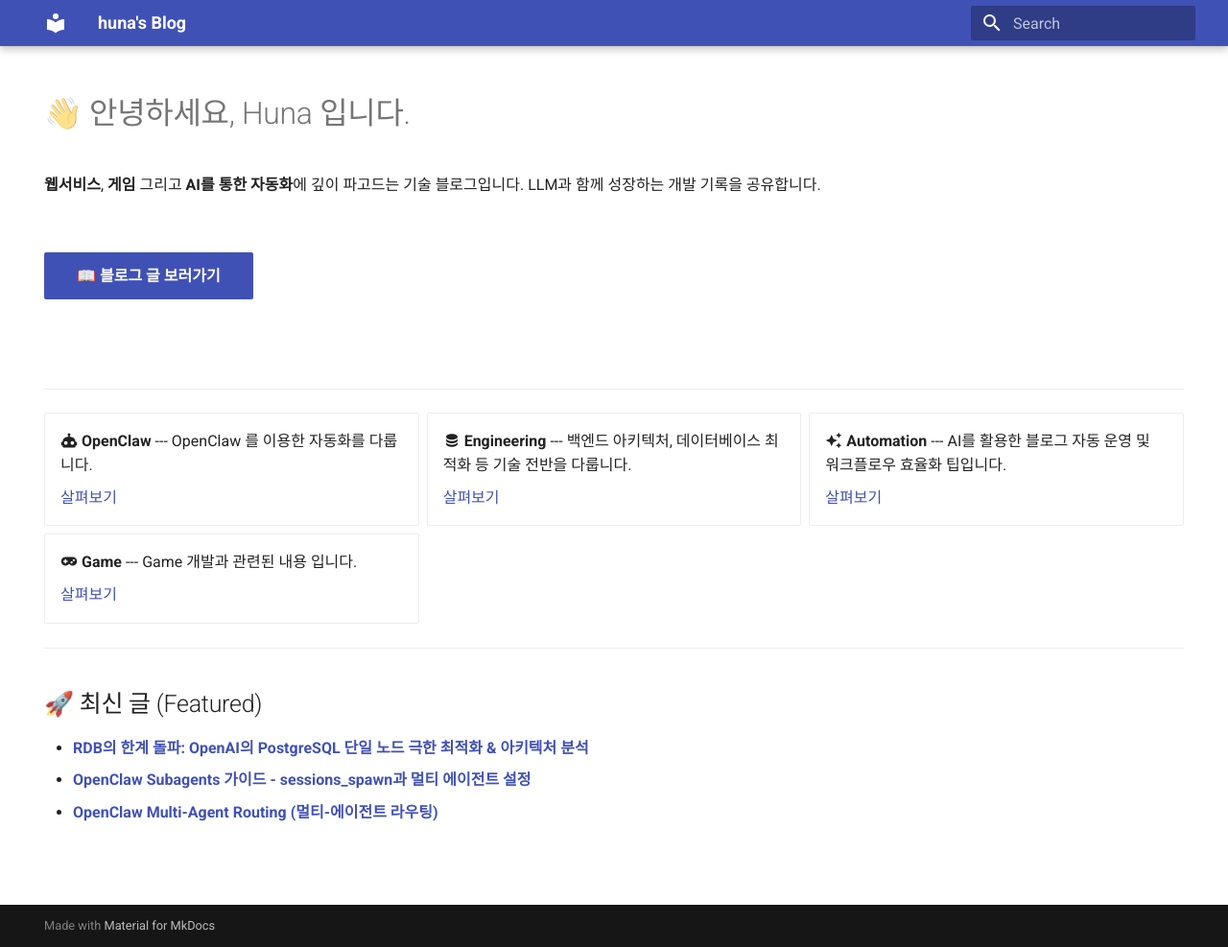
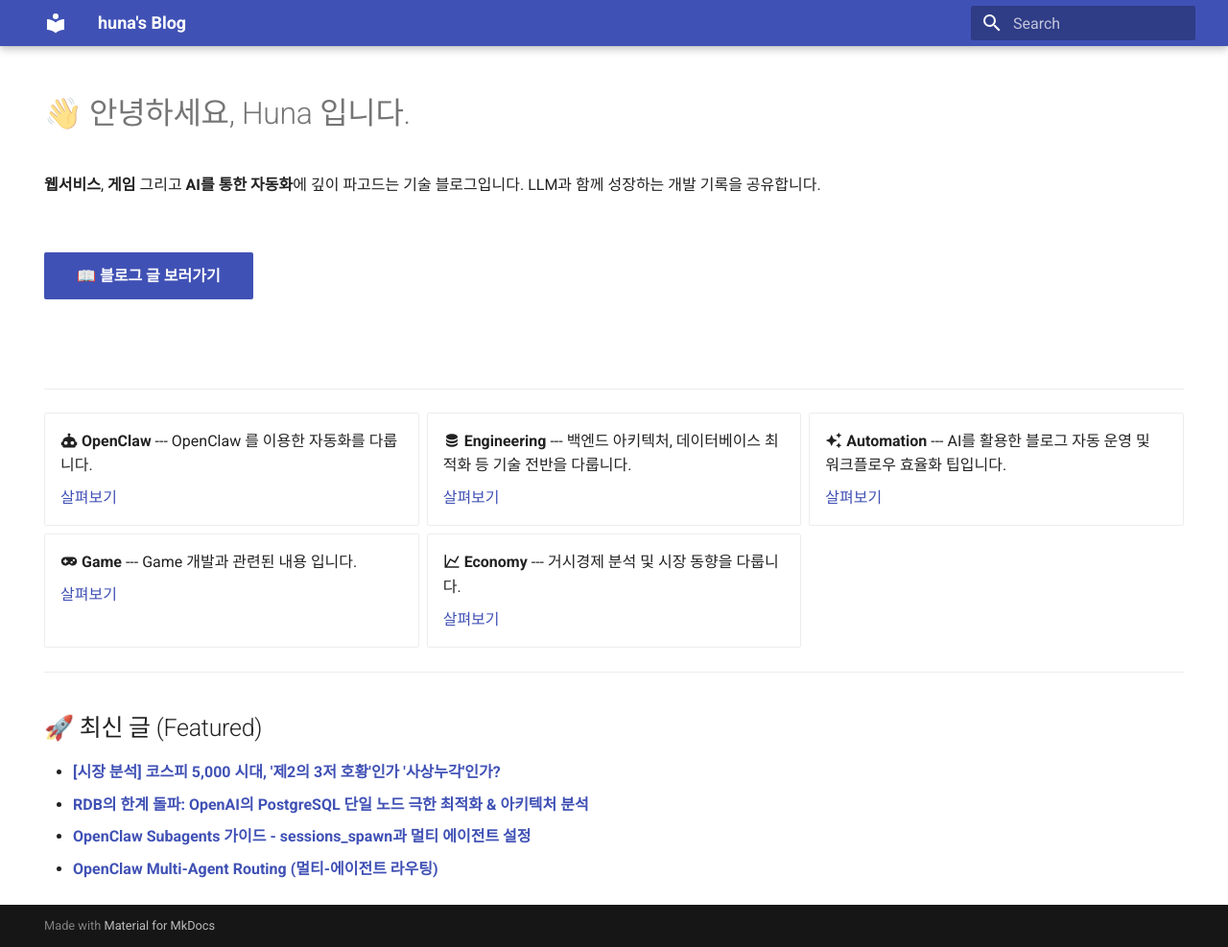
Before and after one commit to 0x68756E61/0x68756E61.github.io, an MkDocs documentation site: the page built from docs/index.md, in a window 1280 px wide and 987 px high. Shown: the whole window at 96% size. Built offline with MkDocs 1.6.1 and Material for MkDocs 9.7.7, drawn with Linux system fonts in a browser that asks for light colours.

Commit message:
docs: update index with economy category and featured post

```diff
--- a/docs/index.md
+++ b/docs/index.md
@@ -48,11 +48,19 @@ LLM과 함께 성장하는 개발 기록을 공유합니다.
 
     [살펴보기](blog/category/game/)
 
+
+-   :material-chart-line: **Economy**
+    ---
+    거시경제 분석 및 시장 동향을 다룹니다.
+
+    [살펴보기](blog/category/economy/)
+
 </div>
 
 ---
 
 ## 🚀 최신 글 (Featured)
+* **[[시장 분석] 코스피 5,000 시대, '제2의 3저 호황'인가 '사상누각'인가?](blog/posts/2026/02/kospi-5000-analysis.md)**
 * **[RDB의 한계 돌파: OpenAI의 PostgreSQL 단일 노드 극한 최적화 & 아키텍처 분석](blog/posts/2026-02-04-openai-postgresql-optimization.md)**
 * **[OpenClaw Subagents 가이드 - sessions_spawn과 멀티 에이전트 설정](blog/posts/2026-02-04-openclaw-subagents-guide.md)**
 * **[OpenClaw Multi-Agent Routing (멀티-에이전트 라우팅)](blog/posts/2026-02-03-openclaw-multi-agent-routing.md)**
```
